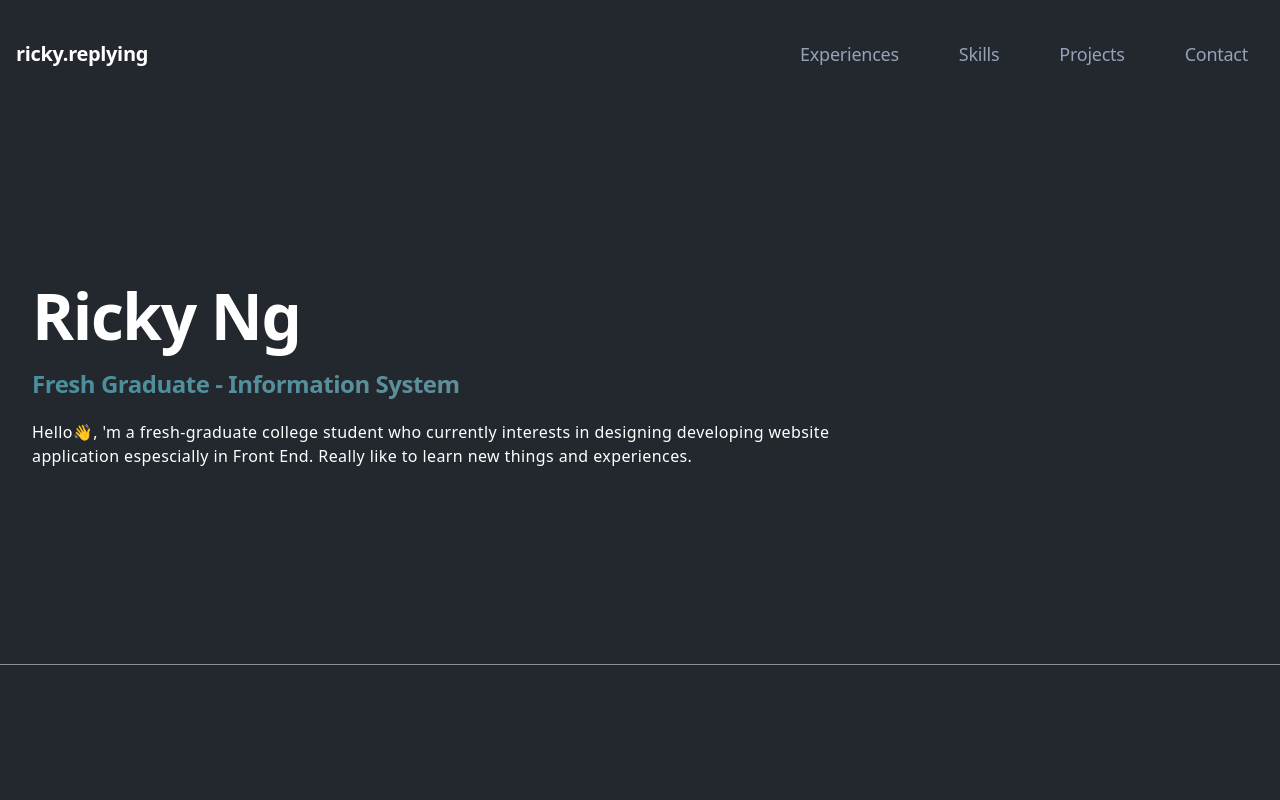
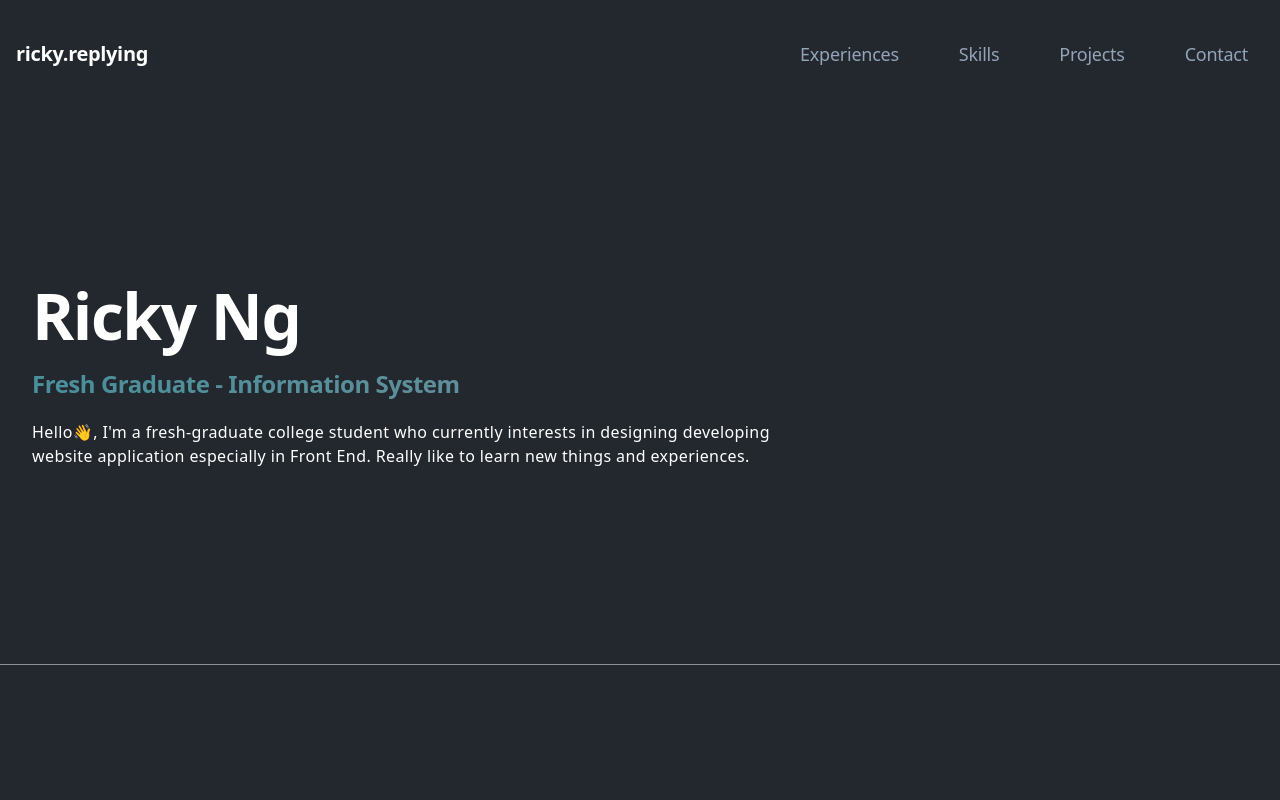
Before and after one commit to rickyreplying/rickyreplying.github.io, a website: page index.html in a window 1280 px wide. Shown: the top 800 px of the page. Drawn offline with nearby package versions, Linux system fonts and the light colour scheme; a web font is replaced by a local one.

Commit message:
Update index.html

```diff
--- a/index.html
+++ b/index.html
@@ -81,9 +81,9 @@
                             <h2
                                 class="text-2xl mt-5 px-4 font-bold text-transparent bg-clip-text animate-pulse bg-gradient-to-r from-cyan-300 to-slate-200">
                                 Fresh Graduate - Information System</h2>
-                            <h2 class="my-5 text-md px-4 font-lighte lg:w-4/6">Hello👋, 'm a fresh-graduate
+                            <h2 class="my-5 text-md px-4 font-lighte lg:w-4/6">Hello👋, I'm a fresh-graduate
                                 college student who currently interests in designing developing website application
-                                espescially in Front End. Really like to learn new things and experiences.</p>
+                                especially in Front End. Really like to learn new things and experiences.</p>
                         </div>
 
                     </div>
```
